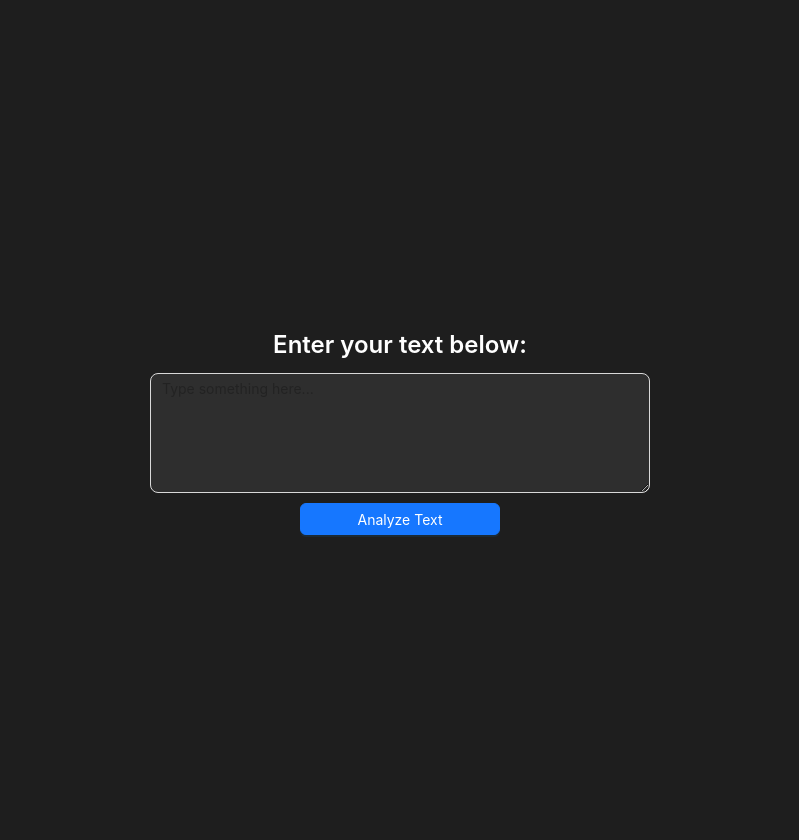
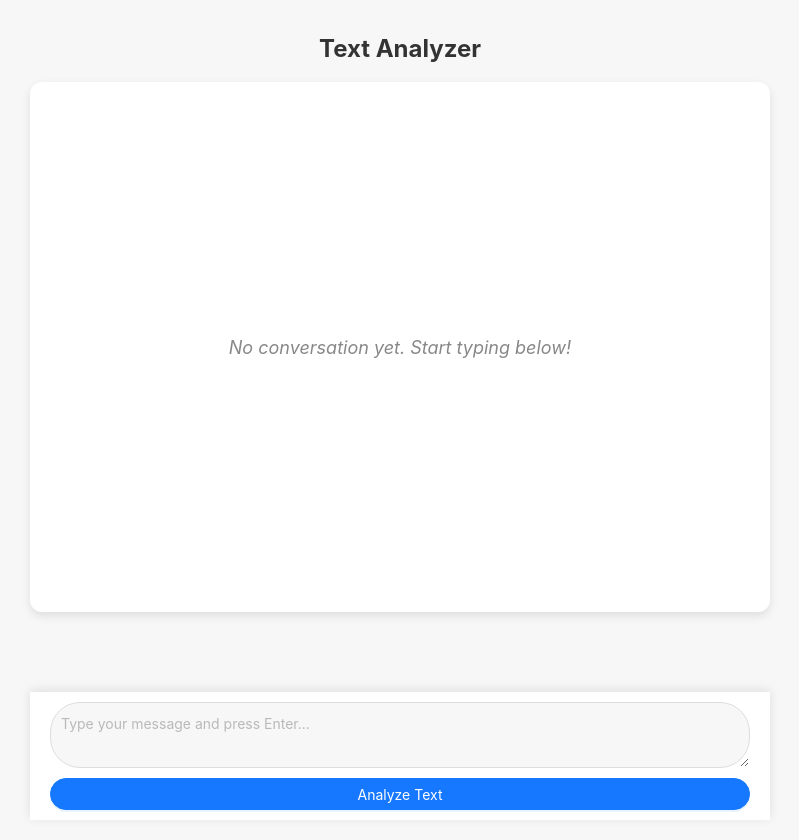
Before and after one commit to umerk27235/gemini-text-analyzer, a React (Vite) app: page / in a window 1280 px wide. Shown: the top 840 px of the page, without its empty margins (260-1059 px from the left). Built offline with nearby package versions, Linux system fonts and the light colour scheme.

Commit message:
MOD - various changes in UI

```diff
--- a/src/components/speak.jsx
+++ b/src/components/speak.jsx
@@ -1,139 +1,195 @@
 import { useState } from "react";
 import axios from "axios";
 import ReactMarkdown from "react-markdown";
-import { Input, Button, Typography, Alert, Spin, Card } from "antd";
+import { Input, Button, Spin, Avatar } from "antd";
 
 const { TextArea } = Input;
-const { Title } = Typography;
 
 const Dictaphone = () => {
   const [userInput, setUserInput] = useState("");
-  const [response, setResponse] = useState("");
-  const [error, setError] = useState(null);
+  const [messages, setMessages] = useState([]);
   const [loading, setLoading] = useState(false);
 
   const analyzeText = async () => {
-    if (!userInput.trim()) {
-      setError("Please enter some text.");
-      return;
-    }
+    if (!userInput.trim()) return;
 
-    setError(null);
+    const input = userInput.trim();
+    setMessages((prev) => [...prev, { type: "user", text: input }]);
+    setUserInput("");
     setLoading(true);
-    setResponse("");
 
     try {
       const apiKey = import.meta.env.VITE_GEMINI_API_KEY;
       const result = await axios.post(
         `https://generativelanguage.googleapis.com/v1beta/models/gemini-1.5-flash:generateContent?key=${apiKey}`,
         {
-          contents: [
-            {
-              parts: [{ text: userInput }],
+          contents: [{ parts: [{ text: input }] }],
         },
-          ],
-        },
-        {
-          headers: {
-            "Content-Type": "application/json",
-          },
-        }
+        { headers: { "Content-Type": "application/json" } }
       );
 
-      if (result.data && result.data.candidates) {
       const rawResponse =
-          result.data.candidates[0]?.content?.parts[0]?.text ||
+        result.data?.candidates?.[0]?.content?.parts?.[0]?.text ||
         "No content returned.";
-        setResponse(formatResponse(rawResponse));
-      } else {
-        setError("No valid response received from Gemini.");
-      }
-    } catch (err) {
-      console.error("Error analyzing text:", err);
-      setError("An error occurred while communicating with Gemini.");
+      const formatted = formatResponse(rawResponse);
+      setMessages((prev) => [...prev, { type: "ai", text: formatted }]);
+    } catch {
+      setMessages((prev) => [
+        ...prev,
+        { type: "ai", text: "⚠️ Error getting response." },
+      ]);
     } finally {
       setLoading(false);
     }
   };
 
-  const formatResponse = (responseText) => {
-    return responseText
+  const formatResponse = (text) =>
+    text
       .replace(/([.!?])\s*(?=[A-Z])/g, "$1\n\n")
       .replace(/([a-z])([A-Z])/g, "$1. $2")
       .trim();
+
+  const handleKeyPress = (e) => {
+    if (e.key === "Enter" && !e.shiftKey) {
+      e.preventDefault();
+      analyzeText();
+    }
   };
 
   return (
     <div
       style={{
+        height: "100vh",
+        width: "100vw",
+        backgroundColor: "#f7f7f8",
         display: "flex",
+        flexDirection: "column",
+        alignItems: "center",
+        padding: "20px",
+        position: "relative",
+        overflow: "hidden",
+      }}
+    >
+      <h1
+        style={{
+          fontSize: "24px",
+          fontWeight: "bold",
+          color: "#333",
+          marginBottom: "20px",
+        }}
+      >
+        Text Analyzer
+      </h1>
+      <div
+        style={{
+          flex: 1,
+          width: "100%",
+          maxWidth: "700px",
+          overflowY: "auto",
+          marginBottom: "80px",
+          padding: "20px",
+          borderRadius: "12px",
+          backgroundColor: "#fff",
+          boxShadow: "0 4px 10px rgba(0,0,0,0.1)",
+          display: messages.length === 0 ? "flex" : "block", // Ensure the window has a minimal layout if no messages
           justifyContent: "center",
           alignItems: "center",
-        flexDirection: "column",
-        height: "100vh",
-        width: "100vw",
-        background: "#1E1E1E",
-        color: "#E0E0E0",
-        padding: "20px",
         }}
       >
-      <Title level={3} style={{ color: "#ffffff", textAlign: "center" }}>
-        Enter your text below:
-      </Title>
+        {messages.length === 0 ? (
+          <div
+            style={{
+              textAlign: "center",
+              color: "#888",
+              fontSize: "18px",
+              fontStyle: "italic",
+            }}
+          >
+            No conversation yet. Start typing below!
+          </div>
+        ) : (
+          messages.map((msg, idx) => (
+            <div
+              key={idx}
+              style={{
+                marginBottom: "16px",
+                display: "flex",
+                flexDirection: msg.type === "user" ? "row-reverse" : "row",
+              }}
+            >
+              <Avatar
+                style={{
+                  backgroundColor: msg.type === "user" ? "#1677ff" : "#999",
+                  marginRight: msg.type === "user" ? "10px" : "0",
+                  marginLeft: msg.type === "ai" ? "10px" : "0",
+                }}
+              >
+                {msg.type === "user" ? "U" : "A"}
+              </Avatar>
+              <div
+                style={{
+                  backgroundColor: msg.type === "user" ? "#1677ff" : "#e0e0e0",
+                  color: msg.type === "user" ? "#fff" : "#333",
+                  padding: "12px 16px",
+                  borderRadius: "18px",
+                  maxWidth: "80%",
+                  wordBreak: "break-word",
+                  lineHeight: "1.5",
+                }}
+              >
+                <ReactMarkdown>{msg.text}</ReactMarkdown>
+              </div>
+            </div>
+          ))
+        )}
+        {loading && (
+          <div style={{ color: "#999", marginTop: "10px" }}>
+            <Spin /> Analyzing...
+          </div>
+        )}
+      </div>
 
+      <div
+        style={{
+          position: "sticky",
+          bottom: 0,
+          width: "100%",
+          maxWidth: "700px",
+          backgroundColor: "#fff",
+          padding: "10px 20px",
+          boxShadow: "0 -2px 10px rgba(0,0,0,0.1)",
+          zIndex: 1000,
+        }}
+      >
         <TextArea
           value={userInput}
           onChange={(e) => setUserInput(e.target.value)}
-        rows={5}
-        placeholder="Type something here..."
+          onPressEnter={handleKeyPress}
+          rows={2}
+          placeholder="Type your message and press Enter..."
           style={{
-          backgroundColor: "#2E2E2E",
-          color: "#ffffff",
-          borderRadius: "8px",
-          width: "500px",
+            backgroundColor: "#f7f7f7",
+            color: "#333",
+            borderRadius: "30px",
+            border: "1px solid #ddd",
+            padding: "10px",
           }}
         />
-
         <Button
           type="primary"
           onClick={analyzeText}
-        disabled={loading}
+          loading={loading}
           style={{
             marginTop: "10px",
+            width: "100%",
+            borderRadius: "30px",
             backgroundColor: "#1677ff",
             borderColor: "#1677ff",
-          width: "200px",
           }}
         >
-        {loading ? <Spin size="small" /> : "Analyze Text"}
+          Analyze Text
         </Button>
-
-      {error && (
-        <Alert
-          message={error}
-          type="error"
-          showIcon
-          style={{ marginTop: "10px", width: "500px" }}
-        />
-      )}
-
-      {response && (
-        <Card
-          style={{
-            marginTop: "20px",
-            background: "#2E2E2E",
-            color: "#E0E0E0",
-            padding: "15px",
-            borderRadius: "8px",
-            width: "500px",
-          }}
-        >
-          <Title level={4} style={{ color: "#ffffff", textAlign: "center" }}>
-            Analysis Result:
-          </Title>
-          <ReactMarkdown>{response}</ReactMarkdown>
-        </Card>
-      )}
+      </div>
     </div>
   );
 };
```
Lines whose indentation alone changed are shown as unchanged.
